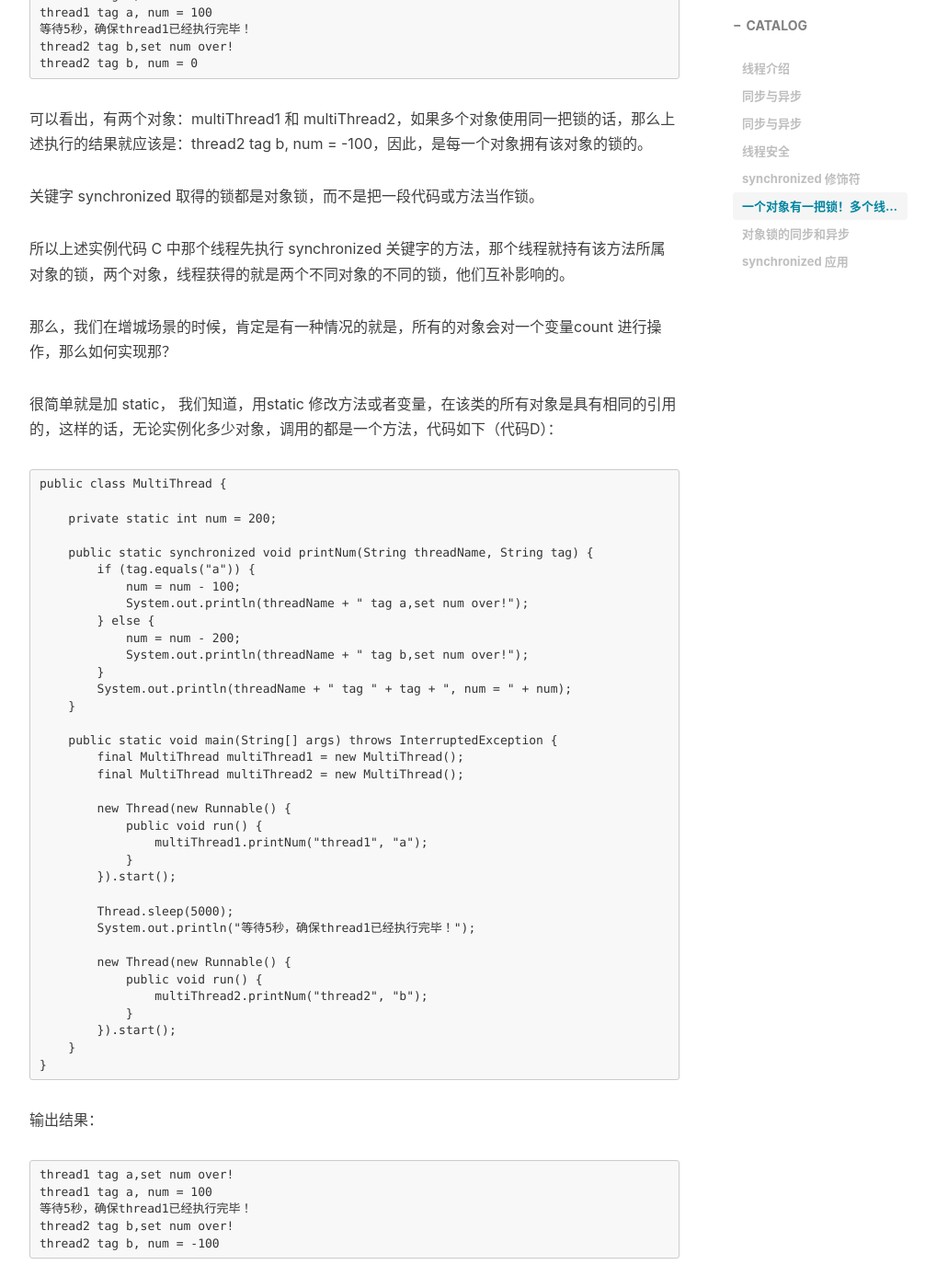
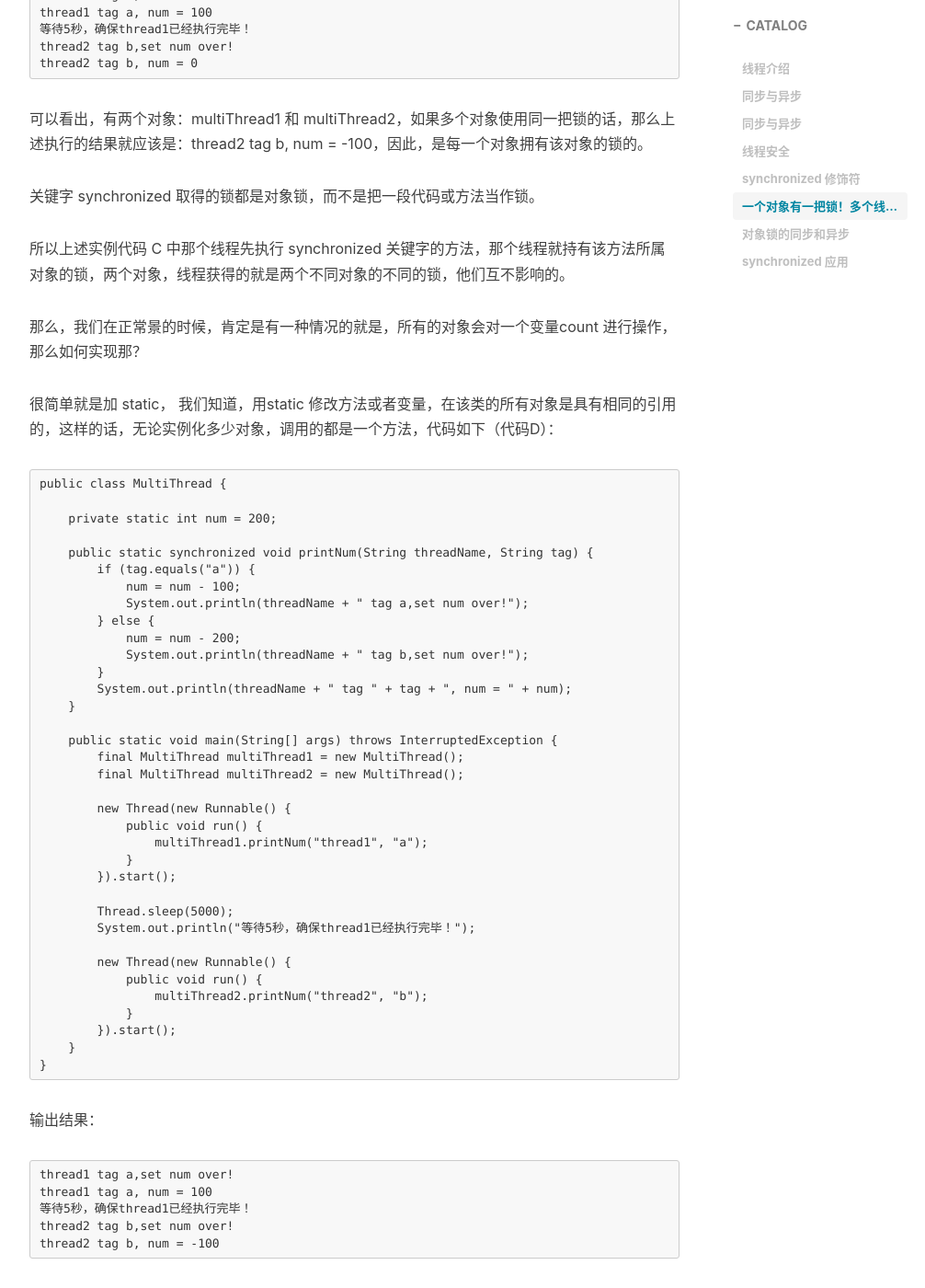
Before and after one commit to vanishma/vanishma.github.io, a Jekyll site: the page built from _posts/2017-12-21-关于线程的一些问题.md, in a window 1280 px wide and 1400 px high, scrolled down 7171 px. Shown: the whole window at 92% size, without its empty margins (233-1239 px from the left). Built offline with Jekyll 4.4.1, drawn with Linux system fonts in a browser that asks for light colours; nearby versions of some CDN libraries; comment, search, counter and statistics services are not loaded; some of the changed text lies outside the part shown.

Commit message:
修改线程文章中的错别字

````diff
--- a/_posts/2017-12-21-关于线程的一些问题.md
+++ b/_posts/2017-12-21-关于线程的一些问题.md
@@ -242,9 +242,9 @@ thread2 tag b, num = 0
 
 关键字 synchronized 取得的锁都是对象锁，而不是把一段代码或方法当作锁。
 
-所以上述实例代码 C 中那个线程先执行 synchronized 关键字的方法，那个线程就持有该方法所属对象的锁，两个对象，线程获得的就是两个不同对象的不同的锁，他们互补影响的。
+所以上述实例代码 C 中那个线程先执行 synchronized 关键字的方法，那个线程就持有该方法所属对象的锁，两个对象，线程获得的就是两个不同对象的不同的锁，他们互不影响的。
 
-那么，我们在增城场景的时候，肯定是有一种情况的就是，所有的对象会对一个变量count 进行操作，那么如何实现那？
+那么，我们在正常景的时候，肯定是有一种情况的就是，所有的对象会对一个变量count 进行操作，那么如何实现那？
 
 很简单就是加 static， 我们知道，用static 修改方法或者变量，在该类的所有对象是具有相同的引用的，这样的话，无论实例化多少对象，调用的都是一个方法，代码如下（代码D）：
 ```
````
Also changed, not shown: other parts of _posts/2017-12-21-关于线程的一些问题.md (+1 -1 lines).
